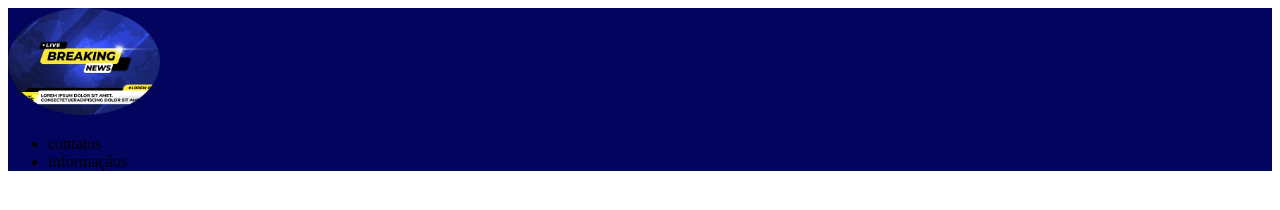
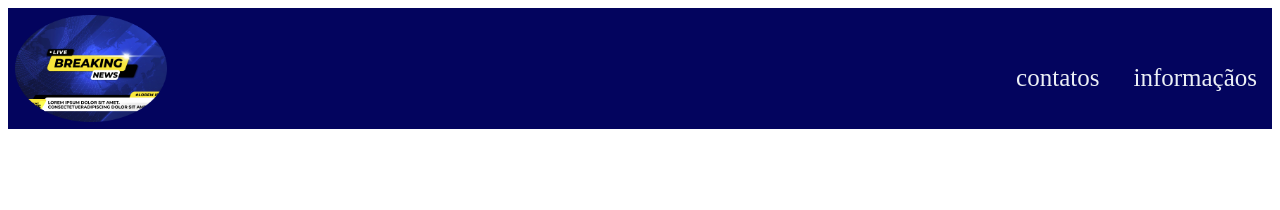
Before and after one commit to douglaslima85/2B-PROGRAMA-O-DOUGLAS, a plain HTML site: page index.html in a window 1280 px wide. Drawn offline with Linux system fonts and the light colour scheme.

Commit message:
atualizando

```diff
--- a/style.css
+++ b/style.css
@@ -6,8 +6,19 @@
 
 .cabecalho{
     background-color: var(--azul-forte);
+    display: flex;
+    justify-content: space-between;
+}
+
+.menu-item{
+    display: inline-block;
+    padding: 15px;
+    margin-top: 25px;
+    color: var(--branco-azulado);
+    font-size: 25px;
 }
 
 .logo{
     width: 12%;
+    margin: 7px;
 }
```
